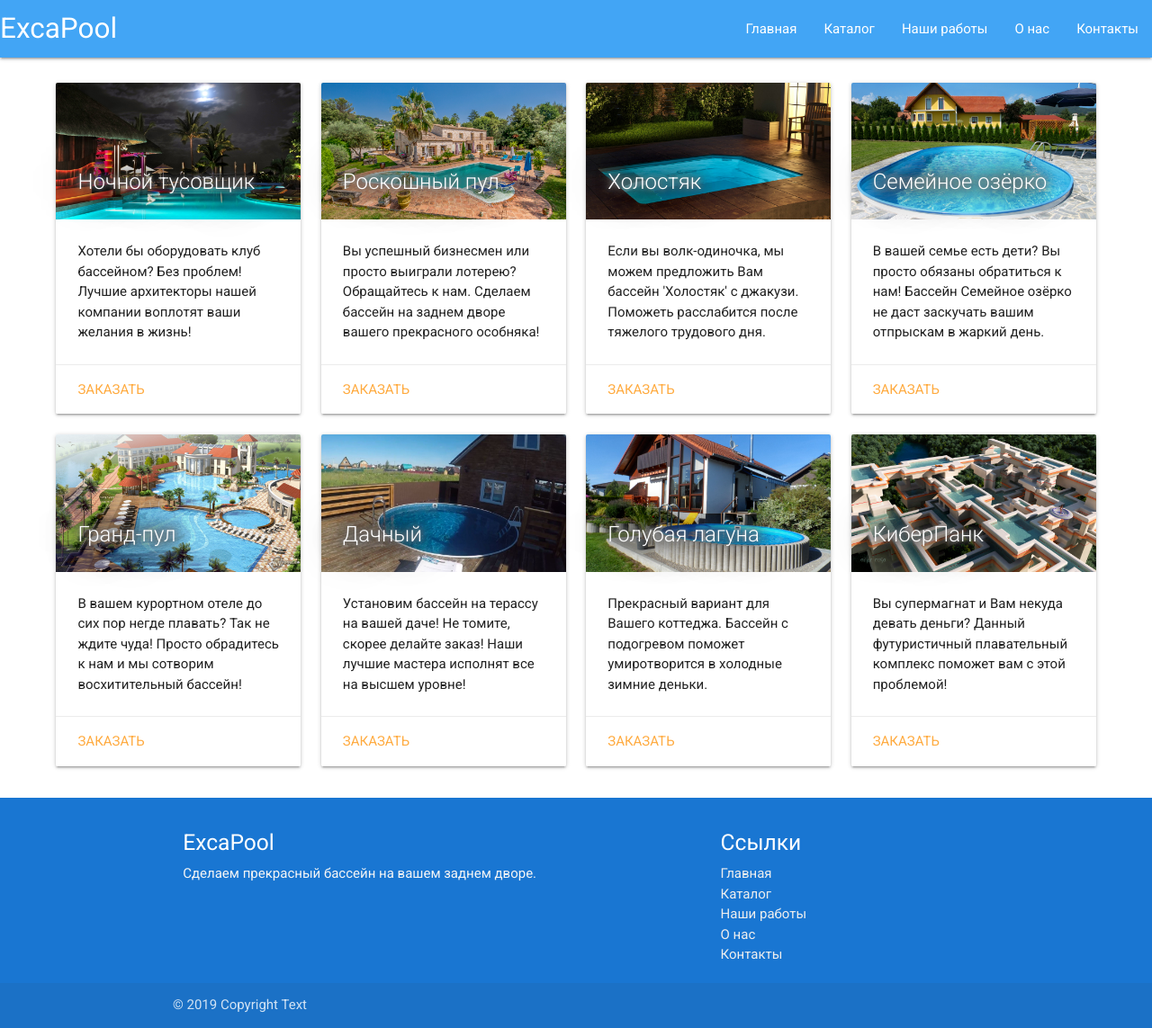
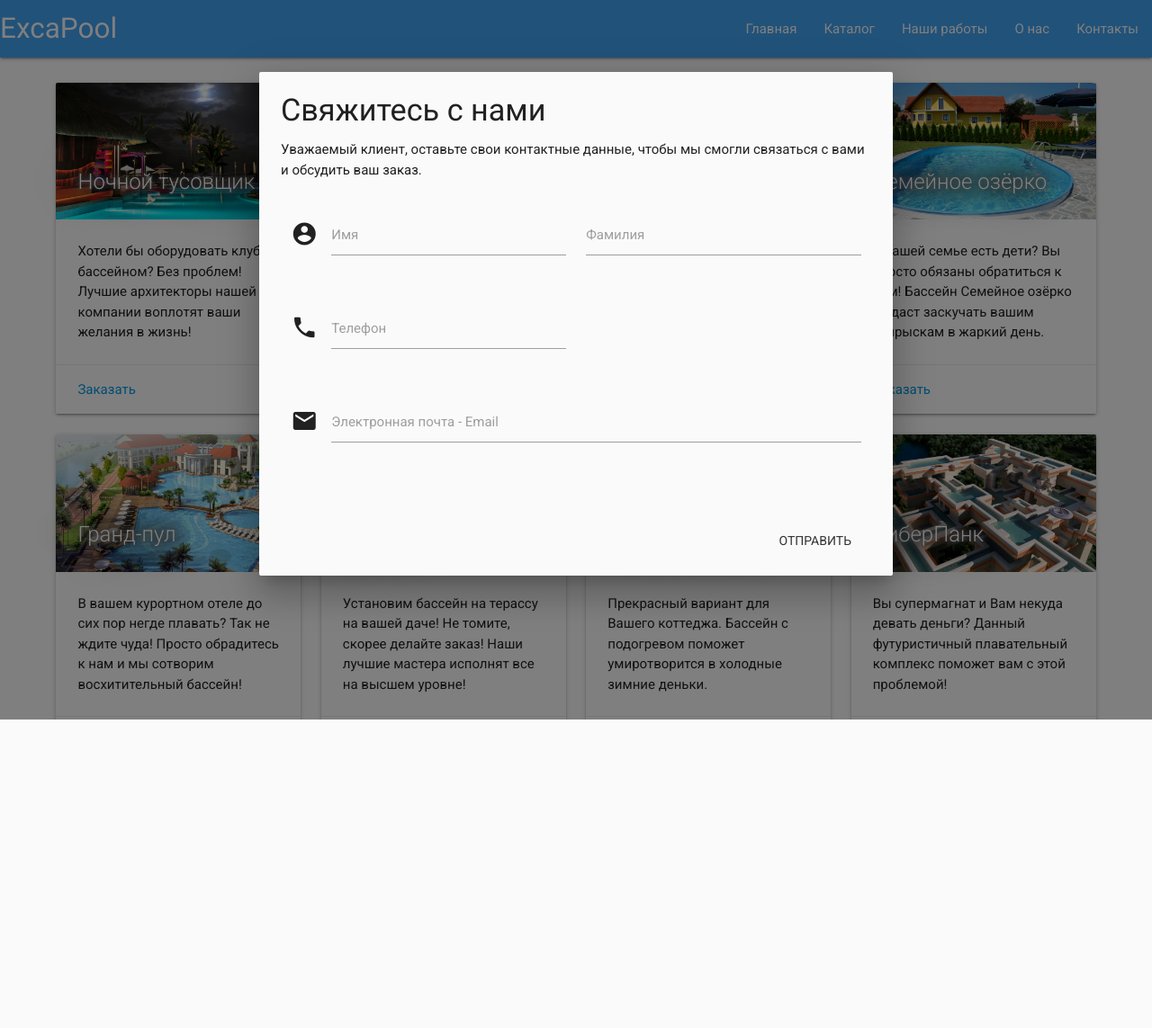
Before and after one commit to djeenwolfy/ExcaPool, a PHP site: page /Catalog.html in a window 1280 px wide, after a click on "Заказать". Shown: the whole page at 90% size. After the commit the page ends 800 px from the top, so only its background shows below. Run offline with PHP 8.4, Linux system fonts and the light colour scheme.

Commit message:
fixed some errors(Den)

```diff
--- a/Catalog.html
+++ b/Catalog.html
@@ -59,6 +59,48 @@
 			</div>
 		</div>
 	<!-- ========== catalog end============= -->
+	<div id="contact-form" class="modal">
+			<div class="modal-content">
+				<h4>Свяжитесь с нами</h4>
+      			<p>Уважаемый клиент, оставьте свои контактные данные, чтобы мы смогли связаться с вами и обсудить ваш заказ.</p>
+ 				<br>
+				<div class="row">
+					<form class="col s12">
+						<div class="row">
+							<div class="input-field col s6" id="field-input">
+								<i class="material-icons prefix">account_circle</i>
+          						<input id="icon_prefix" type="text" class="validate">
+       							<label for="icon_prefix">Имя</label>
+							</div>
+							<div class="input-field col s6" id="input-fueld">
+								<input id="last_name" type="text" class="validate">
+								<label for="last_name">Фамилия</label>
+							</div>
+						</div>
+						<div class="row">
+							<div class="input-field col s6" id="input-fueld">
+					          	<i class="material-icons prefix">phone</i>
+					          	<input id="icon_telephone" type="tel" class="validate">
+					          	<label for="icon_telephone">Телефон</label>
+					        </div>
+						</div>
+						<div class="row">
+							<div class="input-field col s12" id="input-fueld">
+								<i class="material-icons prefix">email</i>
+								<input id="icon_email" type="email" class="validate">
+								<label for="icon_email">Электронная почта - Email</label>
+								<span class="helper-text" data-error="Введите корректный e-mail адрес" data-success="Данные корректны"></span>
+							</div>
+						</div>
+					</form>
+				</div>
+				<div class="modal-footer">
+					<a href="#!" class="modal-close waves-effect waves-blue btn-flat">Отправить</a>
+				</div>
+			</div>
+
+		</div>
+		<!-- end Modal Structure -->
 	</main>
 
     <footer class="page-footer blue darken-2">
--- a/css/style.css
+++ b/css/style.css
@@ -32,6 +32,13 @@
 .catalog-block{
 	min-height: 300px;
 	margin: 20px 4vw;
+}
+#order-btn {
+	text-transform: capitalize;
+	color: #039be5;
+}
+.waves-effect.waves-blue .waves-ripple{
+	background-color: #42A5F5;
 }
 .card-title {
 	text-shadow: 0 0 5px grey, 0 0 10px grey, 0 0 15px grey, 0 0 15px black, 0 0 30px black, 0 0 35px black, 0 0 45px black, 0 0 60px black;
--- a/script/script.js
+++ b/script/script.js
@@ -4,6 +4,7 @@
   	 	height: 640
   	 });
        $('.sidenav').sidenav();
+       $('.modal').modal();
             // Определяем собственный фильтр валют "currency".
 
 var demo = new Vue({
```
